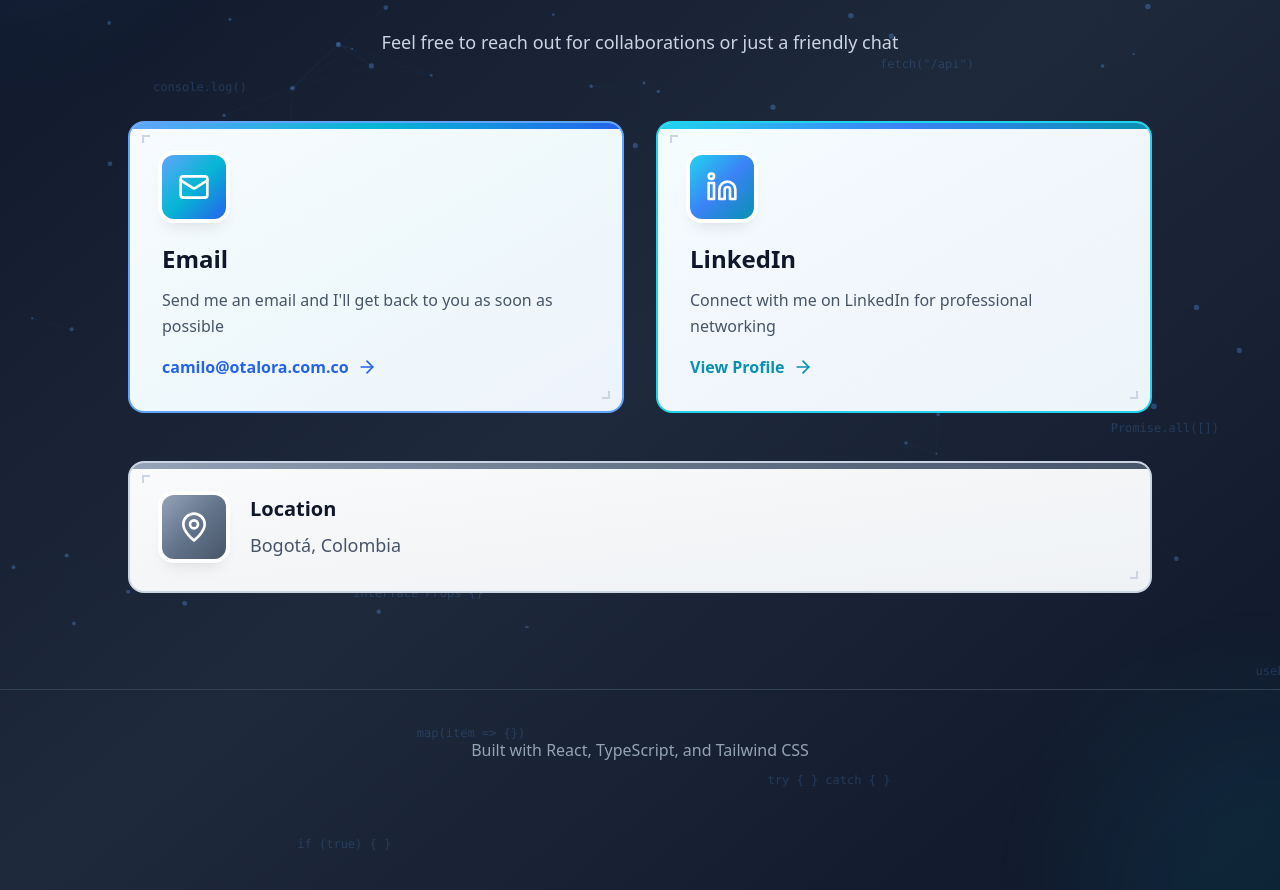
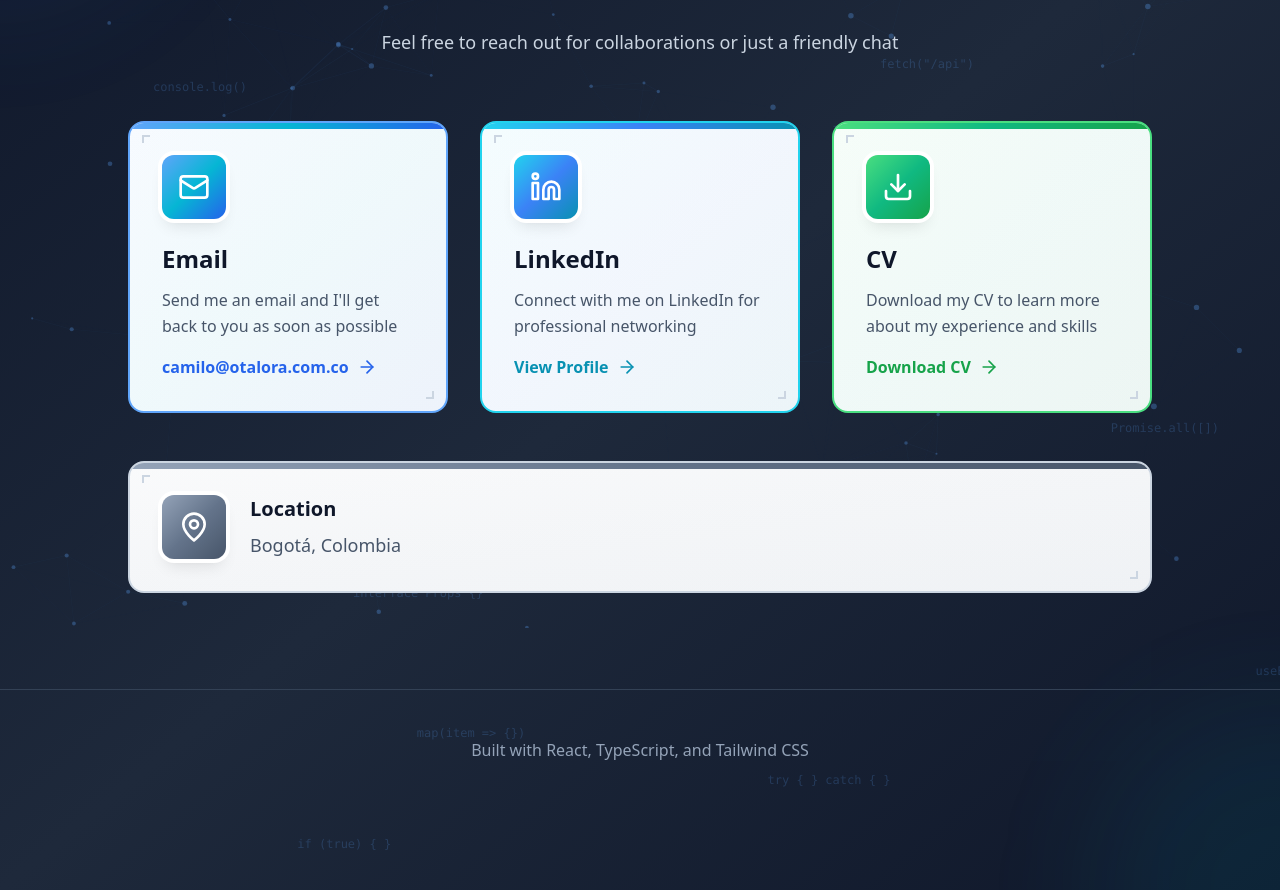
Before and after one commit to CamGitH/cam, a React (Vite) app: page / in a window 1280 px wide. Shown: the part 4234-5124 px from the top of the page. Built offline with nearby package versions, Linux system fonts and the light colour scheme.

Commit message:
Updated LanguageContext.tsx

```diff
--- a/src/components/Contact.tsx
+++ b/src/components/Contact.tsx
@@ -1,10 +1,18 @@
-import { Linkedin, Mail, MapPin, MessageCircle, ArrowRight } from 'lucide-react';
+import { Linkedin, Mail, MapPin, MessageCircle, ArrowRight, Download } from 'lucide-react';
 import { useLanguage } from '../contexts/LanguageContext';
 import AnimatedBackground from './AnimatedBackground';
 import FloatingCode from './FloatingCode';
 
 export default function Contact() {
   const { t } = useLanguage();
+
+  const handleDownloadCV = () => {
+    window.open(
+      'https://drive.google.com/file/d/1Erw-8S2oSYnZL8nEdcorUfSqft8Ifzyb/view?usp=sharing',
+      '_blank',
+      'noopener,noreferrer'
+    );
+  };
 
   return (
     <section id="contact" className="min-h-screen py-32 bg-gradient-to-br from-slate-900 via-slate-800 to-slate-900 relative">
@@ -26,7 +34,7 @@ export default function Contact() {
             </p>
           </div>
 
-          <div className="grid md:grid-cols-2 gap-8 mb-12">
+          <div className="grid md:grid-cols-3 gap-8 mb-12">
             <a
               href="mailto:camilo@otalora.com.co"
               className="group relative bg-gradient-to-br from-white to-slate-50 rounded-2xl p-8 overflow-hidden border-2 border-blue-400 hover:shadow-2xl hover:shadow-blue-500/50 transition-all duration-500 hover:-translate-y-2"
@@ -82,6 +90,33 @@ export default function Contact() {
               <div className="absolute top-3 left-3 w-2 h-2 border-l-2 border-t-2 border-slate-300" />
               <div className="absolute bottom-3 right-3 w-2 h-2 border-r-2 border-b-2 border-slate-300" />
             </a>
+
+            <button
+              onClick={handleDownloadCV}
+              className="group relative bg-gradient-to-br from-white to-slate-50 rounded-2xl p-8 overflow-hidden border-2 border-green-400 hover:shadow-2xl hover:shadow-green-500/50 transition-all duration-500 hover:-translate-y-2 text-left"
+            >
+              <div className="absolute inset-0 bg-gradient-to-br from-green-400 via-emerald-500 to-green-600 opacity-5" />
+              <div className="h-1.5 absolute top-0 left-0 right-0 bg-gradient-to-r from-green-400 via-emerald-500 to-green-600" />
+
+              <div className="relative">
+                <div className="w-16 h-16 mb-6 bg-gradient-to-br from-green-400 via-emerald-500 to-green-600 rounded-xl flex items-center justify-center shadow-lg ring-4 ring-white group-hover:scale-110 transition-transform duration-300">
+                  <Download className="text-white" size={32} />
+                </div>
+
+                <h3 className="text-2xl font-bold text-slate-900 mb-3">CV</h3>
+                <p className="text-slate-600 mb-4 leading-relaxed">
+                  {t('contact.cvCard')}
+                </p>
+
+                <div className="flex items-center gap-2 text-green-600 font-semibold group-hover:gap-4 transition-all duration-300">
+                  <span>{t('contact.downloadCV')}</span>
+                  <ArrowRight size={20} />
+                </div>
+              </div>
+
+              <div className="absolute top-3 left-3 w-2 h-2 border-l-2 border-t-2 border-slate-300" />
+              <div className="absolute bottom-3 right-3 w-2 h-2 border-r-2 border-b-2 border-slate-300" />
+            </button>
           </div>
 
           <div className="relative bg-gradient-to-br from-white to-slate-50 rounded-2xl p-8 border-2 border-slate-300 overflow-hidden">
--- a/src/contexts/LanguageContext.tsx
+++ b/src/contexts/LanguageContext.tsx
@@ -135,7 +135,9 @@ const translations = {
     'contact.sending': 'Sending...',
     'contact.emailCard': "Send me an email and I'll get back to you as soon as possible",
     'contact.linkedinCard': 'Connect with me on LinkedIn for professional networking',
+    'contact.cvCard': 'Download my CV to learn more about my experience and skills',
     'contact.viewProfile': 'View Profile',
+    'contact.downloadCV': 'Download CV',
     'contact.location': 'Location',
   },
   es: {
@@ -276,7 +278,9 @@ const translations = {
     'contact.sending': 'Enviando...',
     'contact.emailCard': 'Envíame un correo y te responderé lo antes posible',
     'contact.linkedinCard': 'Conéctate conmigo en LinkedIn para networking profesional',
+    'contact.cvCard': 'Descarga mi CV para conocer más sobre mi experiencia y habilidades',
     'contact.viewProfile': 'Ver Perfil',
+    'contact.downloadCV': 'Descargar CV',
     'contact.location': 'Ubicación',
   },
 };
```
